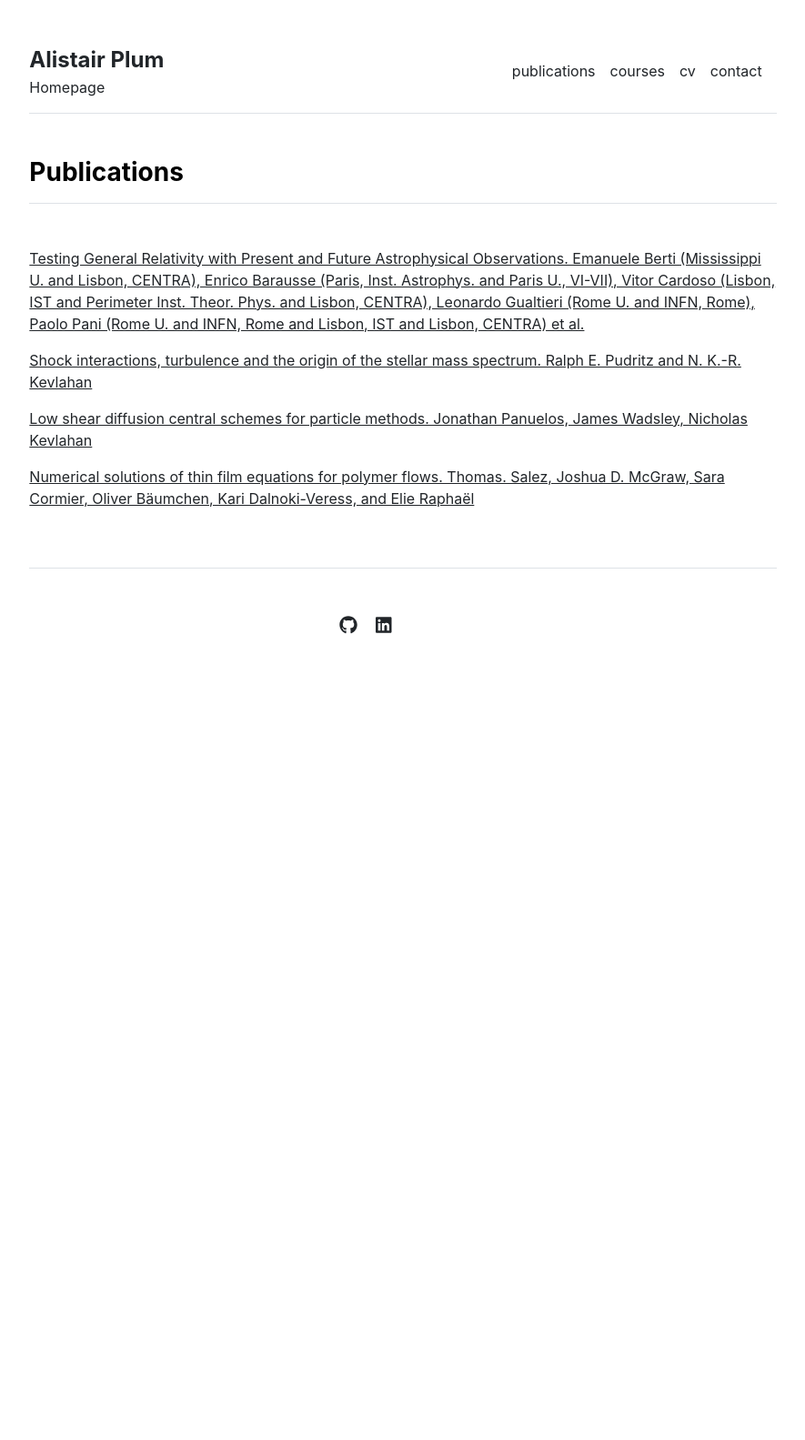
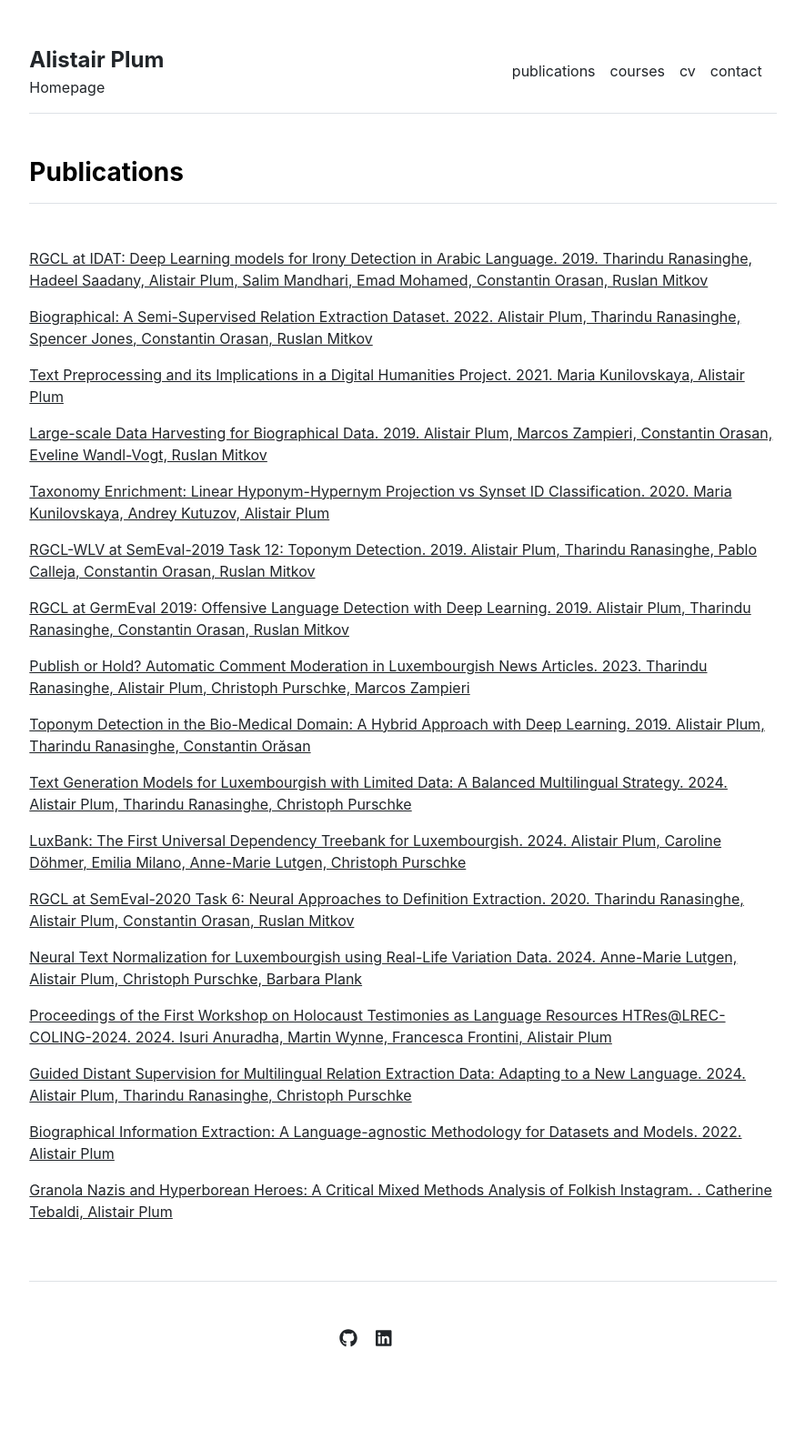
Before and after one commit to plumaj/plumaj.github.io, a Jekyll site: the page built from publications.md, in a window 1280 px wide. Shown: the whole page at 91% size, without its empty margins (197-1082 px from the left). Built offline with Jekyll 4.4.1, drawn with Linux system fonts in a browser that asks for light colours; before the commit the page ends 900 px from its top, so only the background shows below that.

Commit message:
adding content 06

```diff
--- a/_data/publications.yml
+++ b/_data/publications.yml
@@ -1,10 +1,24 @@
 featured:
-- {name: 'Testing General Relativity with Present and Future Astrophysical Observations. Emanuele Berti (Mississippi U. and Lisbon, CENTRA), Enrico Barausse (Paris, Inst. Astrophys. and Paris U., VI-VII), Vitor Cardoso (Lisbon, IST and Perimeter Inst. Theor. Phys. and Lisbon, CENTRA), Leonardo Gualtieri (Rome U. and INFN, Rome), Paolo Pani (Rome U. and INFN, Rome and Lisbon, IST and Lisbon, CENTRA) et al.', url: '/publications/1501.07274.pdf'}
-- {name: 'Shock interactions, turbulence and the origin of the stellar mass spectrum. Ralph E. Pudritz and N. K.-R. Kevlahan', url: 'http://ms.mcmaster.ca/kevla/pdf/articles/PhilTransRSoc_2013.pdf'}
-- {name: 'Low shear diffusion central schemes for particle methods. Jonathan Panuelos, James Wadsley, Nicholas Kevlahan', url: 'http://ms.mcmaster.ca/kevla/pdf/articles/jcp_v414.pdf'}
-
+- {name: 'Text Generation Models for Luxembourgish with Limited Data: A Balanced Multilingual Strategy. 2024. Alistair Plum, Tharindu Ranasinghe, Christoph Purschke', url: 'https://arxiv.org/abs/2412.09415'}
+- {name: 'LuxBank: The First Universal Dependency Treebank for Luxembourgish. 2024. Alistair Plum, Caroline Döhmer, Emilia Milano, Anne-Marie Lutgen, Christoph Purschke', url: 'https://arxiv.org/abs/2411.04813'}
+- {name: 'Neural Text Normalization for Luxembourgish using Real-Life Variation Data. 2024. Anne-Marie Lutgen, Alistair Plum, Christoph Purschke, Barbara Plank', url: 'https://arxiv.org/abs/2412.09383'}
+- {name: 'Proceedings of the First Workshop on Holocaust Testimonies as Language Resources HTRes@LREC-COLING-2024. 2024. Isuri Anuradha, Martin Wynne, Francesca Frontini, Alistair Plum', url: 'https://aclanthology.org/2024.htres-1.0.pdf'}
+- {name: 'Guided Distant Supervision for Multilingual Relation Extraction Data: Adapting to a New Language. 2024. Alistair Plum, Tharindu Ranasinghe, Christoph Purschke', url: 'https://arxiv.org/abs/2403.17143'}
 index:
-- {name: 'Testing General Relativity with Present and Future Astrophysical Observations. Emanuele Berti (Mississippi U. and Lisbon, CENTRA), Enrico Barausse (Paris, Inst. Astrophys. and Paris U., VI-VII), Vitor Cardoso (Lisbon, IST and Perimeter Inst. Theor. Phys. and Lisbon, CENTRA), Leonardo Gualtieri (Rome U. and INFN, Rome), Paolo Pani (Rome U. and INFN, Rome and Lisbon, IST and Lisbon, CENTRA) et al.', url: '/publications/1501.07274.pdf'}
-- {name: 'Shock interactions, turbulence and the origin of the stellar mass spectrum. Ralph E. Pudritz and N. K.-R. Kevlahan', url: 'http://ms.mcmaster.ca/kevla/pdf/articles/PhilTransRSoc_2013.pdf'}
-- {name: 'Low shear diffusion central schemes for particle methods. Jonathan Panuelos, James Wadsley, Nicholas Kevlahan', url: 'http://ms.mcmaster.ca/kevla/pdf/articles/jcp_v414.pdf'}
-- {name: 'Numerical solutions of thin film equations for polymer flows. Thomas. Salez, Joshua D. McGraw, Sara Cormier, Oliver Bäumchen, Kari Dalnoki-Veress, and Elie Raphaël', url: 'https://static1.squarespace.com/static/5684891d7086d74497aeb71f/t/56ec510d2fe1319543ab6d6f/1458327821946/10.1140-epje-i2012-12114-x.pdf'}
+- {name: 'RGCL at IDAT: Deep Learning models for Irony Detection in Arabic Language. 2019. Tharindu Ranasinghe, Hadeel Saadany, Alistair Plum, Salim Mandhari, Emad Mohamed, Constantin Orasan, Ruslan Mitkov', url: 'https://wlv.openrepository.com/handle/2436/622828'}
+- {name: 'Biographical: A Semi-Supervised Relation Extraction Dataset. 2022. Alistair Plum, Tharindu Ranasinghe, Spencer Jones, Constantin Orasan, Ruslan Mitkov', url: 'https://dl.acm.org/doi/abs/10.1145/3477495.3531742'}
+- {name: 'Text Preprocessing and its Implications in a Digital Humanities Project. 2021. Maria Kunilovskaya, Alistair Plum', url: 'https://aclanthology.org/2021.ranlp-srw.13/'}
+- {name: 'Large-scale Data Harvesting for Biographical Data. 2019. Alistair Plum, Marcos Zampieri, Constantin Orasan, Eveline Wandl-Vogt, Ruslan Mitkov', url: 'https://wlv.openrepository.com/handle/2436/622779'}
+- {name: 'Taxonomy Enrichment: Linear Hyponym-Hypernym Projection vs Synset ID Classification. 2020. Maria Kunilovskaya, Andrey Kutuzov, Alistair Plum', url: 'https://orbilu.uni.lu/handle/10993/59605'}
+- {name: 'RGCL-WLV at SemEval-2019 Task 12: Toponym Detection. 2019. Alistair Plum, Tharindu Ranasinghe, Pablo Calleja, Constantin Orasan, Ruslan Mitkov', url: 'https://wlv.openrepository.com/handle/2436/622321'}
+- {name: 'RGCL at GermEval 2019: Offensive Language Detection with Deep Learning. 2019. Alistair Plum, Tharindu Ranasinghe, Constantin Orasan, Ruslan Mitkov', url: 'https://wlv.openrepository.com/handle/2436/622866'}
+- {name: 'Publish or Hold? Automatic Comment Moderation in Luxembourgish News Articles. 2023. Tharindu Ranasinghe, Alistair Plum, Christoph Purschke, Marcos Zampieri', url: 'https://aclanthology.org/2023.ranlp-1.104/'}
+- {name: 'Toponym Detection in the Bio-Medical Domain: A Hybrid Approach with Deep Learning. 2019. Alistair Plum, Tharindu Ranasinghe, Constantin Orăsan', url: 'https://wlv.openrepository.com/handle/2436/622706'}
+- {name: 'Text Generation Models for Luxembourgish with Limited Data: A Balanced Multilingual Strategy. 2024. Alistair Plum, Tharindu Ranasinghe, Christoph Purschke', url: 'https://arxiv.org/abs/2412.09415'}
+- {name: 'LuxBank: The First Universal Dependency Treebank for Luxembourgish. 2024. Alistair Plum, Caroline Döhmer, Emilia Milano, Anne-Marie Lutgen, Christoph Purschke', url: 'https://arxiv.org/abs/2411.04813'}
+- {name: 'RGCL at SemEval-2020 Task 6: Neural Approaches to Definition Extraction. 2020. Tharindu Ranasinghe, Alistair Plum, Constantin Orasan, Ruslan Mitkov', url: 'https://aclanthology.org/2020.semeval-1.94/'}
+- {name: 'Neural Text Normalization for Luxembourgish using Real-Life Variation Data. 2024. Anne-Marie Lutgen, Alistair Plum, Christoph Purschke, Barbara Plank', url: 'https://arxiv.org/abs/2412.09383'}
+- {name: 'Proceedings of the First Workshop on Holocaust Testimonies as Language Resources HTRes@LREC-COLING-2024. 2024. Isuri Anuradha, Martin Wynne, Francesca Frontini, Alistair Plum', url: 'https://aclanthology.org/2024.htres-1.0.pdf'}
+- {name: 'Guided Distant Supervision for Multilingual Relation Extraction Data: Adapting to a New Language. 2024. Alistair Plum, Tharindu Ranasinghe, Christoph Purschke', url: 'https://arxiv.org/abs/2403.17143'}
+- {name: 'Biographical Information Extraction: A Language-agnostic Methodology for Datasets and Models. 2022. Alistair Plum', url: 'https://wlv.openrepository.com/handle/2436/625111'}
+- {name: 'Granola Nazis and Hyperborean Heroes: A Critical Mixed Methods Analysis of Folkish Instagram. . Catherine Tebaldi, Alistair Plum', url: 'https://papers.ssrn.com/sol3/papers.cfm?abstract_id=5021444'}
```
Also changed, not shown: 2 other files.
